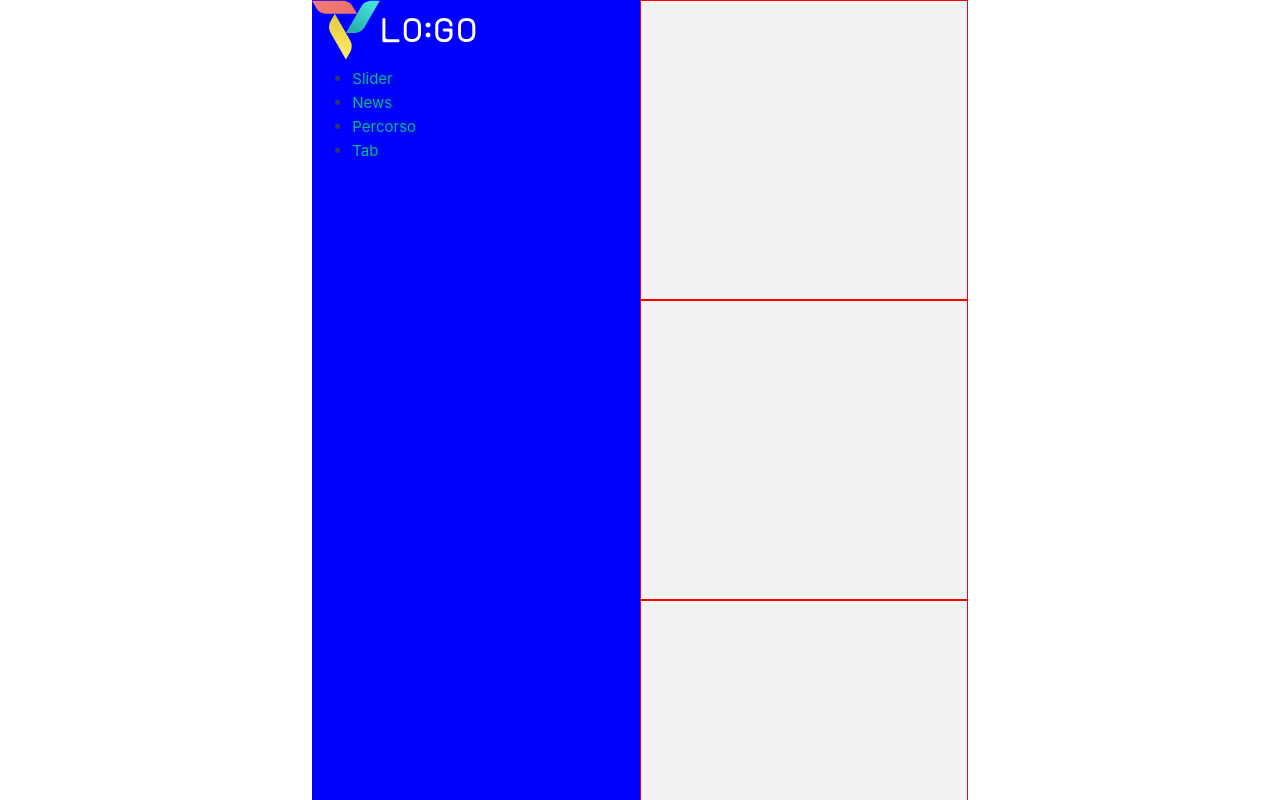
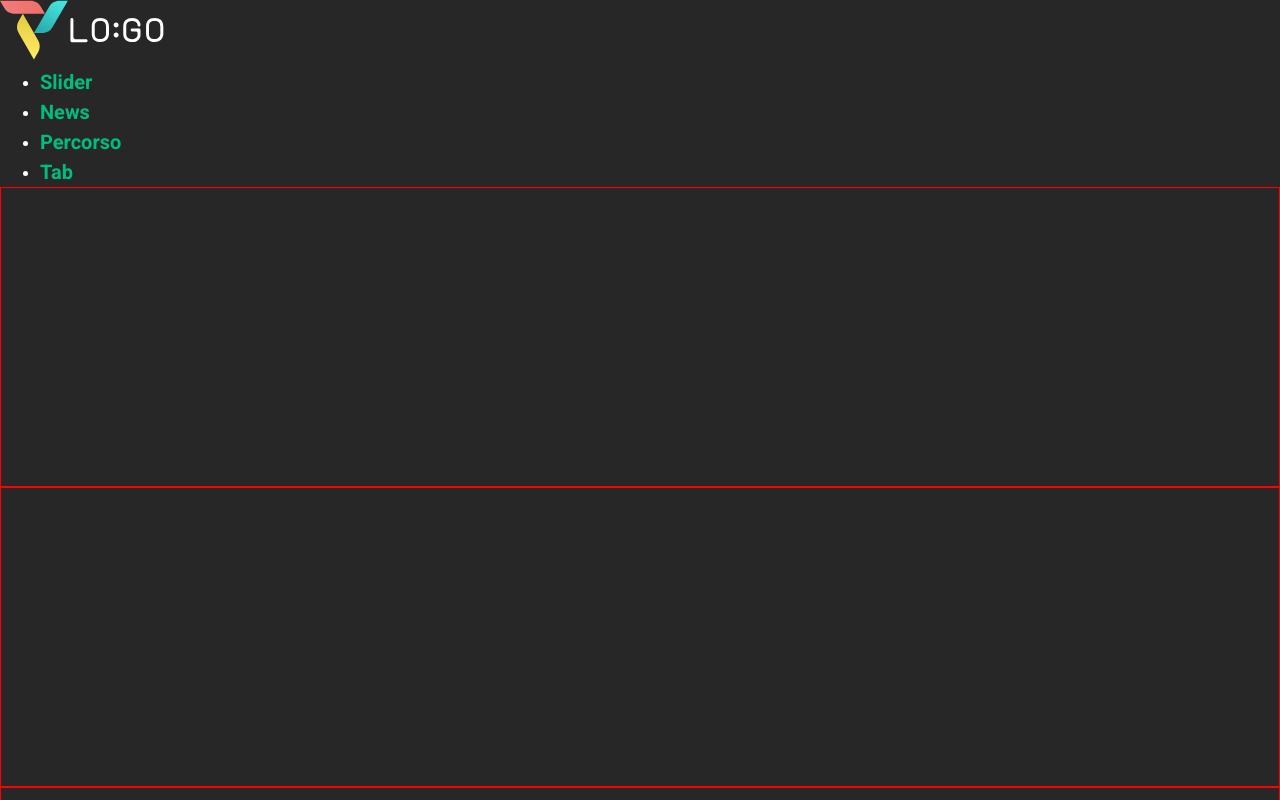
Before and after one commit to smaranza/logo_frontend, a Vue app: page / in a window 1280 px wide. Shown: the top 800 px of the page. Built offline with nearby package versions, Linux system fonts and the light colour scheme.

Commit message:
design system styling definition

```diff
--- a/src/assets/styles/_variables.scss
+++ b/src/assets/styles/_variables.scss
@@ -1,77 +1,167 @@
-$blue: blue;
+/* --------------------- */
+/* --- COLOR PALETTE --- */
+/* --------------------- */
+
+$white: #ffffff;
+$black: #000000;
+$light: #ffffff;
+$dark: #272727;
+$blushred: #f07c79;
+$ochreyellow: #ffed65;
+$tealblue: #44e0dc;
+
+$colors: (
+    "white": $white,
+    "black": $black,
+    "light": $light,
+    "dark": $dark,
+    "primary": $blushred,
+    "secondary": $ochreyellow,
+    "tertiary": $tealblue,
+);
+
+$tones: (
+    "lightest": rgba(255, 255, 255, 100%),
+    "lighter": rgba(255, 255, 255, 78%),
+    // "base": rgba(255, 255, 255, 0%),
+    "darker": rgba(0, 0, 0, 78%),
+    "darkest": rgba(0, 0, 0, 100%)
+);
+
+$opacities: (
+    '10': .1,
+    '20': .2,
+    '30': .3,
+    '40': .4,
+    '50': .5,
+    '60': .6,
+    '70': .7,
+    '80': .8,
+    '90': .9,
+    '100': 1,
+);
+
+@function tone($color, $tone) {
+    @if map-has-key($colors, $color) {
+        @if map-has-key($tones, $tone) {
+            @return mix($color, $tone);
+        }
+        @return $color;
+    }
+    @return null;
+}
 
 
-/* color palette from <https://github.com/vuejs/theme> */
-:root {
-    --vt-c-white: #ffffff;
-    --vt-c-white-soft: #f8f8f8;
-    --vt-c-white-mute: #f2f2f2;
 
-    --vt-c-black: #181818;
-    --vt-c-black-soft: #222222;
-    --vt-c-black-mute: #282828;
+// @function color($color, $tone, $opacity) {
+//     // find base color
+//     @if map-has-key($colors, $color) { // find color
+//         $color: map-get($colors, $color); // base color
+//             // find base tone
+//             @if map-has-key($tones, $tone) { // find tone
+//                 $tone: map-get($tones, $tone);
+//                 $color-tone: mix($color, $tone); // color + tone
 
-    --vt-c-indigo: #2c3e50;
+//                 @if map-has-key($opacities, $opacity) { // find opacity
+//                     $opacity: map-get($opacities, $opacity);
 
-    --vt-c-divider-light-1: rgba(60, 60, 60, 0.29);
-    --vt-c-divider-light-2: rgba(60, 60, 60, 0.12);
-    --vt-c-divider-dark-1: rgba(84, 84, 84, 0.65);
-    --vt-c-divider-dark-2: rgba(84, 84, 84, 0.48);
+//                     @return rgba( $base-color, $opacity); // color + tone + transparency
+//                 }
+//                 @return $color-tone;
+//             }
+//         @return $color;
+//     }
+//     @return null;
+// }
 
-    --vt-c-text-light-1: var(--vt-c-indigo);
-    --vt-c-text-light-2: rgba(60, 60, 60, 0.66);
-    --vt-c-text-dark-1: var(--vt-c-white);
-    --vt-c-text-dark-2: rgba(235, 235, 235, 0.64);
-  }
+// :root {
+//     @each $color, $hex in $colors {
+//         @each $lightness, $tone, $percentage in $tones {
+//             --#{$color}-#{$lightness}: #{mix( $hex, $tone, $percentage)};
+//         }
+//     }
+// }
 
-  /* semantic color variables for this project */
-  :root {
-    --color-background: var(--vt-c-white);
-    --color-background-soft: var(--vt-c-white-soft);
-    --color-background-mute: var(--vt-c-white-mute);
+// $palette: ();
+// $palette: map.set($palette, #{$color}-#{$lightness}, var(--#{$color}-#{$lightness}))
+// @debug map-values($palette);
 
-    --color-border: var(--vt-c-divider-light-2);
-    --color-border-hover: var(--vt-c-divider-light-1);
 
-    --color-heading: var(--vt-c-text-light-1);
-    --color-text: var(--vt-c-text-light-1);
+/* ------------------ */
+/* --- TYPOGRAPHY --- */
+/* ------------------ */
 
-    --section-gap: 160px;
-  }
+@import url("https://fonts.googleapis.com/css2?family=Roboto+Mono:wght@500;700&family=Roboto:wght@400;700&display=swap");
 
-  @media (prefers-color-scheme: dark) {
-    :root {
-      --color-background: var(--vt-c-black);
-      --color-background-soft: var(--vt-c-black-soft);
-      --color-background-mute: var(--vt-c-black-mute);
+$f-family-sans: "Roboto", sans-serif;
+$f-family-mono: "Roboto Mono", monospace;
 
-      --color-border: var(--vt-c-divider-dark-2);
-      --color-border-hover: var(--vt-c-divider-dark-1);
+$f-weight-regular: 400;
+$f-weight-medium: 500;
+$f-weight-bold: 700;
 
-      --color-heading: var(--vt-c-text-dark-1);
-      --color-text: var(--vt-c-text-dark-2);
-    }
-  }
+$f-size-base: 1rem; // 16px
 
-  *,
-  *::before,
-  *::after {
-    box-sizing: border-box;
+$f-size-xs:  $f-size-base * 0.875; // 14px
+$f-size-s:   $f-size-base;
+$f-size-m:   $f-size-base * 1.25; // 20px
+$f-size-l:   $f-size-base * 1.5; // 24px
+$f-size-xl:  $f-size-base * 2.125; // 34px
+$f-size-xxl: $f-size-base * 3.75; // 60px
+
+// $typography:
+//     "body" $f-family-sans $f-weight-regular $f-size-s,
+//     "headline" $f-family-mono $f-weight-bold $f-size-l,
+//     "display" $f-family-mono $f-weight-bold $f-size-xxl,
+//     "cta" $f-family-sans $f-weight-bold $f-size-m,
+// ;
+
+@mixin font-body() {
+    font-family: $f-family-sans;
+    font-weight: $f-weight-regular;
+    font-size: $f-size-s;
+    line-height: 1.5;
+}
+
+@mixin font-headline() {
+    @include font-body();
+    font-family: $f-family-mono;
+    font-weight: $f-weight-bold;
+    font-size: $f-size-l;
+    line-height: 1.25;
+}
+
+@mixin font-display() {
+    @include font-headline();
+    font-size: $f-size-xxl;
+    line-height: 1.33;
+}
+
+@mixin font-cta() {
+    @include font-body();
+    font-weight: $f-weight-bold;
+    font-size: $f-size-m;
+}
+
+h2 {
+    @include font-display();
+}
+
+h3, h4 {
+    @include font-headline();
+}
+
+p, span {
+    @include font-body();
     margin: 0;
-    position: relative;
-    font-weight: normal;
-  }
+    padding: 0;
+}
 
-  body {
-    min-height: 100vh;
-    color: var(--color-text);
-    background: var(--color-background);
-    transition: color 0.5s, background-color 0.5s;
-    line-height: 1.6;
-    font-family: Inter, -apple-system, BlinkMacSystemFont, 'Segoe UI', Roboto, Oxygen, Ubuntu,
-      Cantarell, 'Fira Sans', 'Droid Sans', 'Helvetica Neue', sans-serif;
-    font-size: 15px;
-    text-rendering: optimizeLegibility;
-    -webkit-font-smoothing: antialiased;
-    -moz-osx-font-smoothing: grayscale;
-  }
+a, button {
+    @include font-cta();;
+    text-decoration: none;
+}
+
+/* -------------- */
+/* --- LAYOUT --- */
+/* -------------- */
--- a/src/assets/styles/main.scss
+++ b/src/assets/styles/main.scss
@@ -1,17 +1,42 @@
-#app {
-  max-width: 1280px;
-  margin: 0 auto;
-  padding: 2rem;
-
+*,
+*::before,
+*::after {
+  box-sizing: border-box;
+  margin: 0;
+  position: relative;
   font-weight: normal;
 }
 
+body {
+  min-height: 100vh;
+  color: $light;
+  background: $dark;
+  transition: color 0.5s, background-color 0.5s;
+  line-height: 1.6;
+  @include font-body();
+
+  text-rendering: optimizeLegibility;
+  -webkit-font-smoothing: antialiased;
+  -moz-osx-font-smoothing: grayscale;
+
+  #app {
+    margin: 0 auto;
+    width: 100%;
+    height: 100%;
+  }
+}
+
 main {
-  background-color: var(--vt-c-text-dark-2);
+  // background-color: $vt-c-text-dark-2;
 
   section {
     min-height: 300px;
     border: 1px solid red;
+    // background-color: $blue;
+
+    &:not(:first-child) {
+      // background-color: $light-blue;
+    }
   }
 }
 
@@ -29,14 +54,5 @@ a,
 }
 
 @media (min-width: 1024px) {
-  body {
-    display: flex;
-    place-items: center;
-  }
 
-  #app {
-    display: grid;
-    grid-template-columns: 1fr 1fr;
-    padding: 0 2rem;
-  }
 }
--- a/src/components/TheHeader.vue
+++ b/src/components/TheHeader.vue
@@ -17,6 +17,6 @@ import BaseNav from '@components/base/BaseNav.vue'
         position: sticky;
         top: 0;
         z-index: 5000;
-        background-color: $blue;
+        // background-color: $color-background;
     }
 </style>
```
